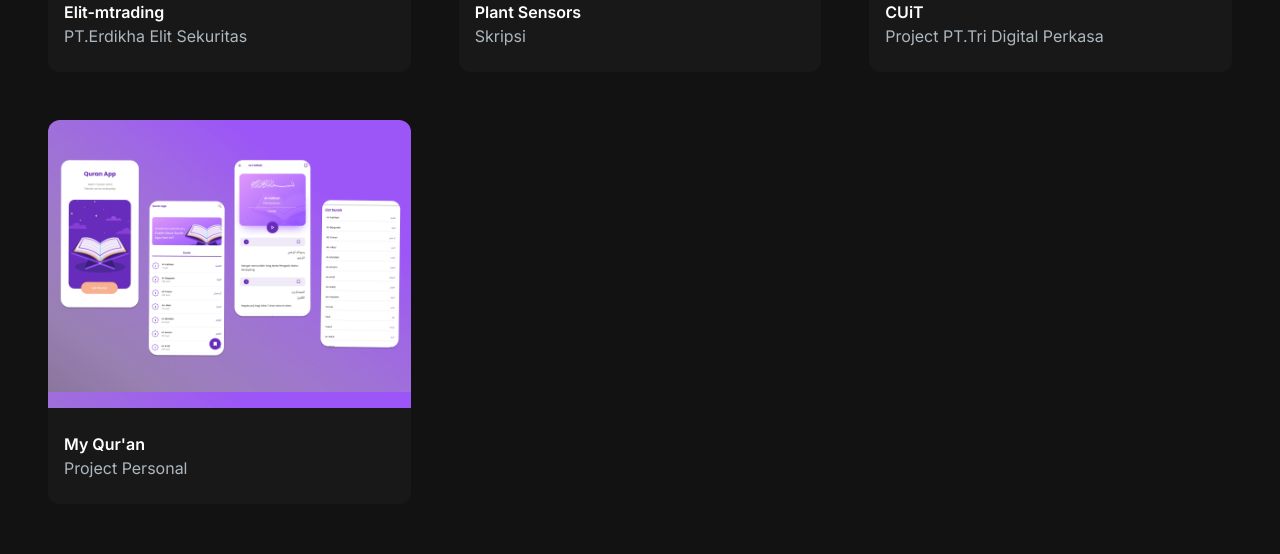
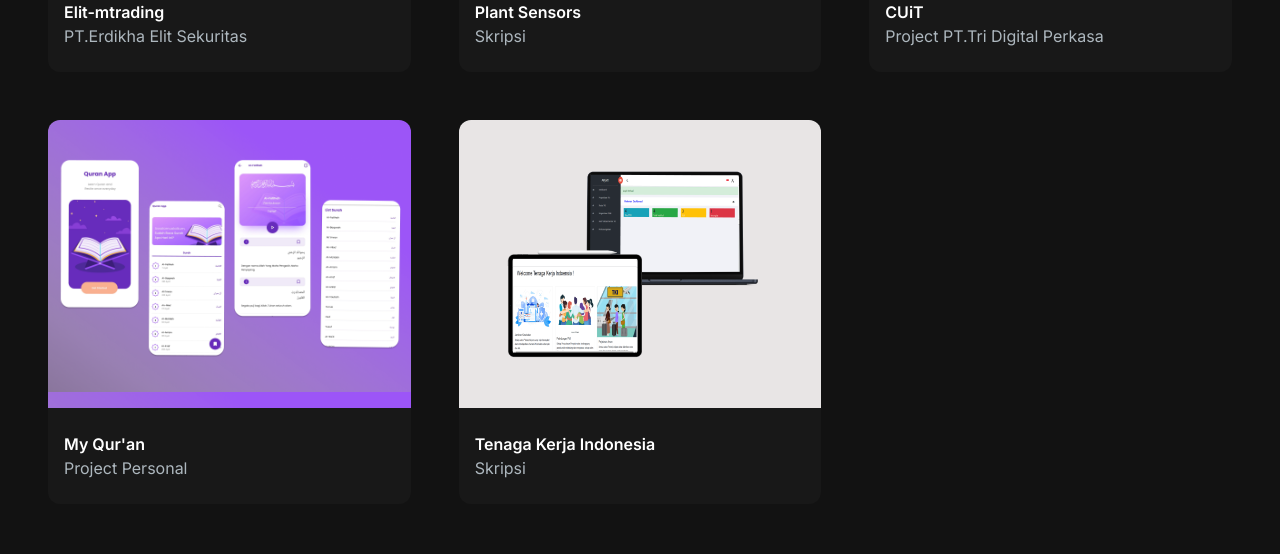
Before and after one commit to AdityaAde/portfolio-web, a Next.js app: page / in a window 1280 px wide. Shown: the part 2060-2614 px from the top of the page. Built offline with nearby package versions, Linux system fonts and the light colour scheme.

Commit message:
add new project

```diff
--- a/src/app/components/ProjectSection.jsx
+++ b/src/app/components/ProjectSection.jsx
@@ -55,6 +55,13 @@ const projectsData = [
     description: "Project Personal",
     image: "/images/projects/my-quran.png",
     tag: ["All", "Mobile"],
+  },
+  {
+    id: 8,
+    title: "Tenaga Kerja Indonesia",
+    description: "Skripsi",
+    image: "/images/projects/skripsi-apjati.png",
+    tag: ["All", "Web"],
   },
 ];
 
```
Also changed, not shown: public/images/projects/skripsi-apjati.png (added).
